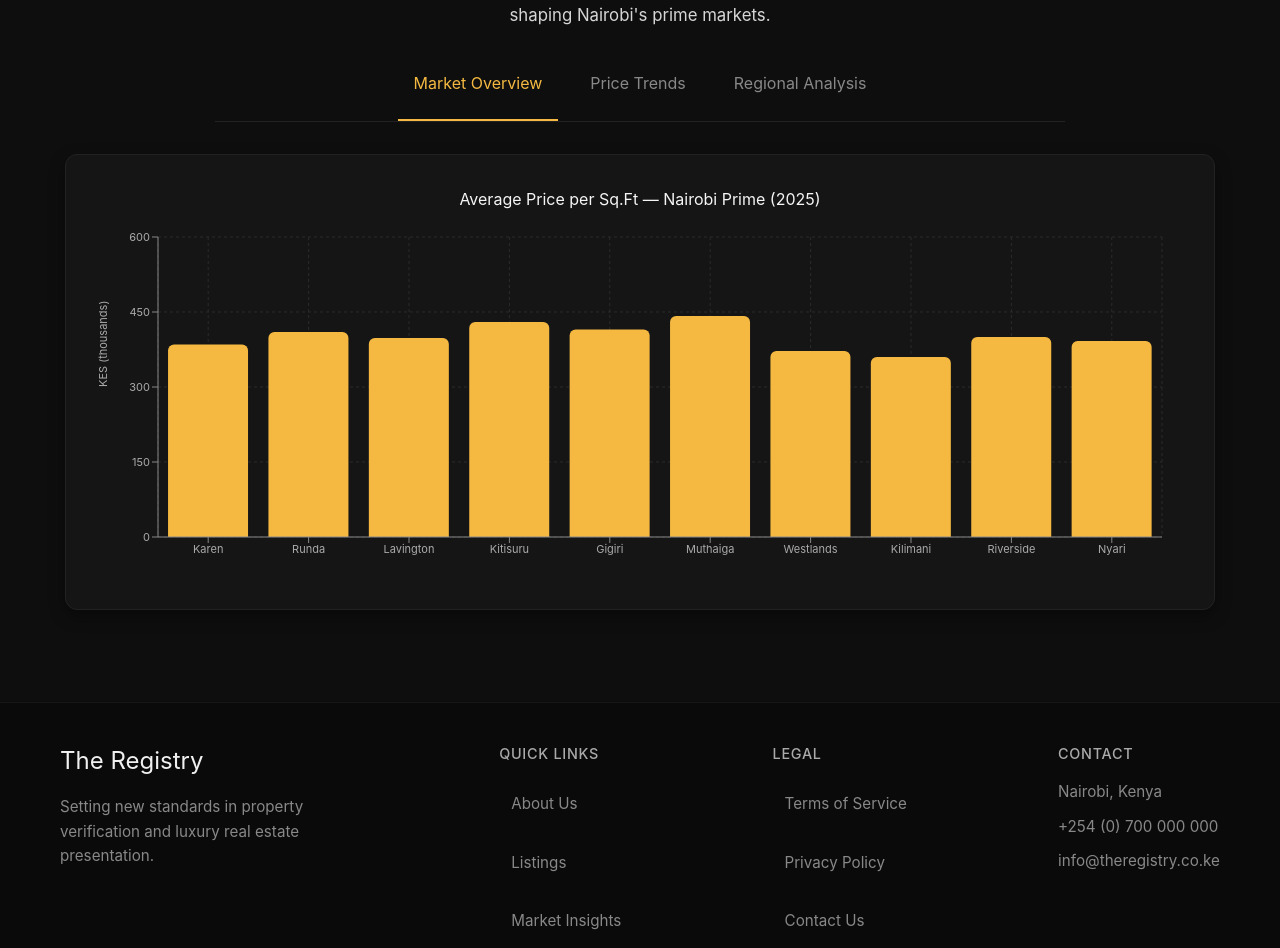
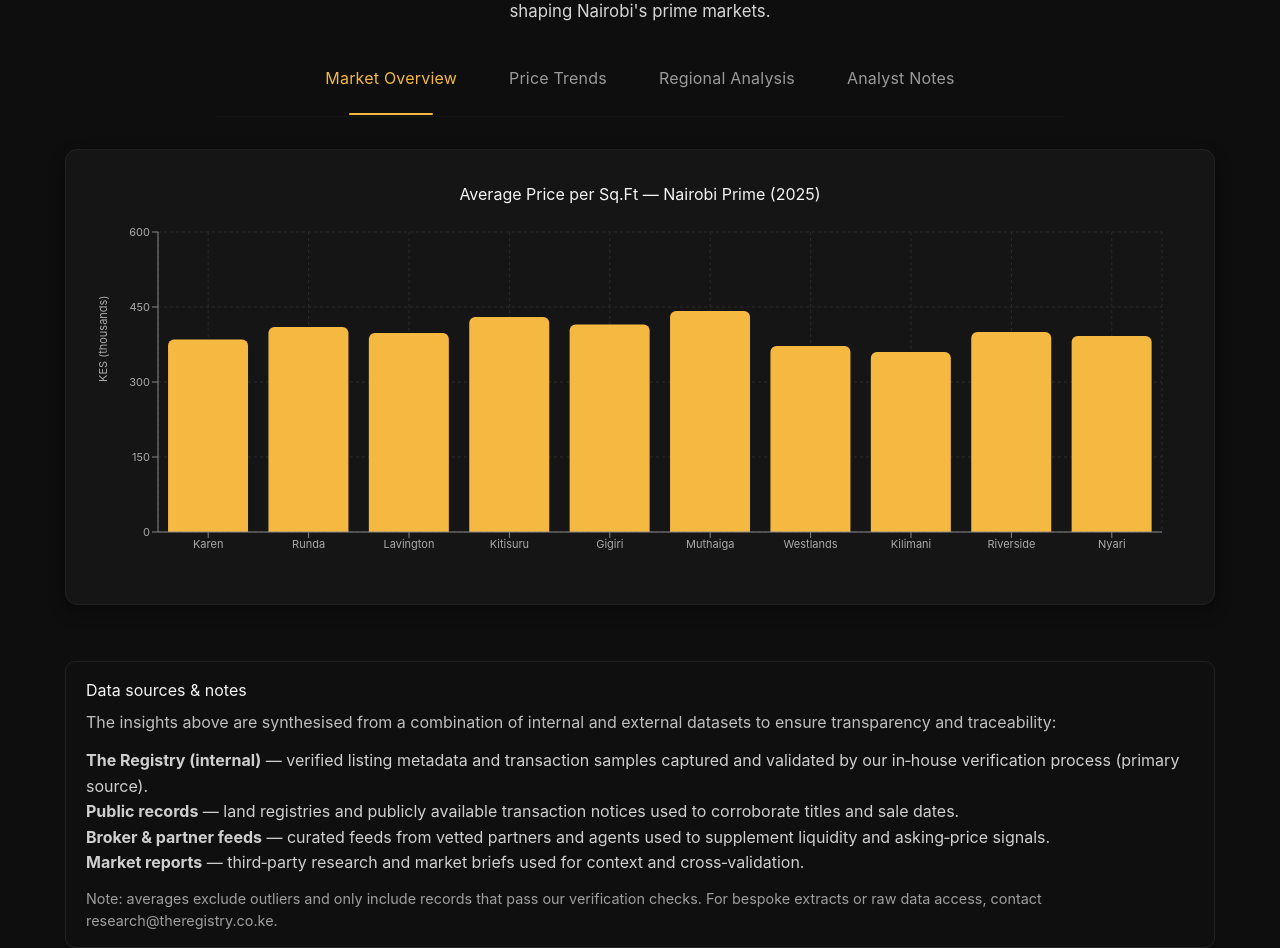
Before and after one commit to RonKG/verity-site, a Next.js app: page /insights in a window 1280 px wide. Shown: the part 290-1238 px from the top of the page. Built offline with nearby package versions, Linux system fonts and the light colour scheme.

Commit message:
style(insights): refine visuals and add analyst/data source presentation

```diff
--- a/pages/insights.js
+++ b/pages/insights.js
@@ -90,10 +90,10 @@ export default function Insights() {
           position: "relative",
         }}>
           <h1 style={{
-            fontSize: "2.4rem",
+            fontSize: "2.2rem",
             fontWeight: "400",
             marginBottom: "0.5rem",
-            background: "linear-gradient(45deg, #f5b942, #c2a675)",
+            background: "linear-gradient(45deg, rgba(245,185,66,0.95), rgba(194,166,117,0.9))",
             WebkitBackgroundClip: "text",
             WebkitTextFillColor: "transparent",
           }}>
@@ -112,13 +112,15 @@ export default function Insights() {
             justifyContent: "center",
             gap: "1rem",
             marginTop: "2rem",
-            borderBottom: "1px solid #222",
+            borderBottom: "1px solid rgba(255,255,255,0.03)",
             paddingBottom: "1rem",
+            alignItems: 'center'
           }}>
             {[
               { id: "market", label: "Market Overview" },
               { id: "trends", label: "Price Trends" },
-              { id: "regions", label: "Regional Analysis" }
+                { id: "regions", label: "Regional Analysis" },
+                { id: "analysis", label: "Analyst Notes" }
             ].map(tab => (
               <button
                 key={tab.id}
@@ -126,23 +128,25 @@ export default function Insights() {
                 style={{
                   background: "transparent",
                   border: "none",
-                  color: activeTab === tab.id ? "#f5b942" : "#888",
-                  padding: "8px 16px",
+                  color: activeTab === tab.id ? "#f5b942" : "#9a9a9a",
+                  padding: "10px 18px",
                   cursor: "pointer",
                   fontSize: "1rem",
                   position: "relative",
-                  transition: "color 0.3s",
+                  transition: "color 0.2s, transform 0.15s",
+                  letterSpacing: '0.2px'
                 }}
               >
                 {tab.label}
                 {activeTab === tab.id && (
                   <div style={{
                     position: "absolute",
-                    bottom: "-1rem",
-                    left: 0,
-                    right: 0,
+                    bottom: "-0.9rem",
+                    left: '25%',
+                    right: '25%',
                     height: "2px",
                     background: "#f5b942",
+                    borderRadius: '2px'
                   }} />
                 )}
               </button>
@@ -235,12 +239,12 @@ export default function Insights() {
             >
               Price Trends & Market Volume
             </h3>
-            <SafeResponsiveContainer height={400}>
+            <SafeResponsiveContainer height={420}>
               <ResponsiveContainer width="100%" height="100%">
                 <AreaChart data={trendData} margin={{ top: 10, right: 30, left: 0, bottom: 0 }}>
                   <defs>
                     <linearGradient id="colorPrice" x1="0" y1="0" x2="0" y2="1">
-                      <stop offset="5%" stopColor="#f5b942" stopOpacity={0.2}/>
+                      <stop offset="5%" stopColor="#f5b942" stopOpacity={0.18}/>
                       <stop offset="95%" stopColor="#f5b942" stopOpacity={0}/>
                     </linearGradient>
                   </defs>
@@ -300,28 +304,30 @@ export default function Insights() {
             {/* Growth Rate Indicators */}
             <div style={{
               display: "flex",
-              justifyContent: "space-around",
+              justifyContent: "flex-start",
+              gap: "1rem",
               marginTop: "2rem",
               flexWrap: "wrap",
-              gap: "1rem",
             }}>
               {trendData.slice(-3).map((data, index) => (
                 <div key={index} style={{
-                  background: "#191919",
-                  padding: "1rem",
+                  background: "linear-gradient(180deg,#151515,#111)",
+                  padding: "0.9rem 1rem",
                   borderRadius: "8px",
-                  minWidth: "200px",
+                  minWidth: "170px",
+                  borderLeft: '3px solid rgba(194,166,117,0.14)'
                 }}>
-                  <div style={{ fontSize: "0.9rem", color: "#888", marginBottom: "0.5rem" }}>
+                  <div style={{ fontSize: "0.85rem", color: "#9a9a9a", marginBottom: "0.4rem" }}>
                     {data.month}
                   </div>
                   <div style={{
-                    fontSize: "1.2rem",
-                    color: data.growth > 0 ? "#4caf50" : data.growth < 0 ? "#f44336" : "#888"
+                    fontSize: "1.15rem",
+                    color: data.growth > 0 ? "#4caf50" : data.growth < 0 ? "#f44336" : "#9a9a9a",
+                    fontWeight: 600
                   }}>
                     {data.growth > 0 ? "+" : ""}{data.growth}%
                   </div>
-                  <div style={{ fontSize: "0.8rem", color: "#666", marginTop: "0.3rem" }}>
+                  <div style={{ fontSize: "0.8rem", color: "#777", marginTop: "0.25rem" }}>
                     Monthly Growth
                   </div>
                 </div>
@@ -489,6 +495,51 @@ export default function Insights() {
           </div>
         )}
 
+        {/* Analyst Notes Tab */}
+        {activeTab === "analysis" && (
+          <div className="card" style={{ width: "95%", maxWidth: "1150px", marginBottom: "2rem" }}>
+            <h3 style={{ textAlign: "center", marginBottom: "1rem", color: "#f5f5f5", fontWeight: "400" }}>Analyst Notes & Actionables</h3>
+
+            {/* Small synthesized dataset for analyst summaries */}
+            <div style={{ display: 'grid', gridTemplateColumns: 'repeat(auto-fit, minmax(240px, 1fr))', gap: '1rem', marginBottom: '1.5rem' }}>
+              {[
+                { title: 'Verification Confidence', value: 'High', note: '85% of recent listings fully verified within 72 hrs' },
+                { title: 'Inventory Velocity', value: 'Moderate', note: 'Average days on market: 62 — premium pockets under 70 days' },
+                { title: 'Liquidity', value: 'Selective', note: 'Liquidity strongest for 1-3 bedroom condos in Westlands & Kilimani' },
+                { title: 'Top Movers', value: 'Runda, Kitisuru', note: 'Consistent demand; buyers preferring larger plots' }
+              ].map((c, i) => (
+                <div key={i} style={{ background: '#171717', padding: '1rem', borderRadius: '8px', border: '1px solid #222' }}>
+                  <div style={{ color: '#c2a675', fontWeight: 600, marginBottom: '0.5rem' }}>{c.title}</div>
+                  <div style={{ fontSize: '1.2rem', color: '#fff', marginBottom: '0.5rem' }}>{c.value}</div>
+                  <div style={{ color: '#aaa', fontSize: '0.9rem' }}>{c.note}</div>
+                </div>
+              ))}
+            </div>
+
+            <div style={{ display: 'grid', gap: '1rem', marginBottom: '1rem' }}>
+              <div style={{ background: '#121212', padding: '1rem', borderRadius: '8px', border: '1px solid #222' }}>
+                <h4 style={{ margin: 0, color: '#f5f5f5' }}>Top 3 Investment Signals</h4>
+                <ol style={{ color: '#cfcfcf', marginTop: '0.5rem' }}>
+                  <li>Priority neighborhoods with sustained price growth and low inventory — consider focused sourcing and verified listings only.</li>
+                  <li>Properties with clear title and verification timestamps close faster; surface verification badges on listings.</li>
+                  <li>Use price-per-sqm bands in marketing to set expectations — show historical trend sparklines where possible.</li>
+                </ol>
+              </div>
+
+              <div style={{ background: '#121212', padding: '1rem', borderRadius: '8px', border: '1px solid #222' }}>
+                <h4 style={{ margin: 0, color: '#f5f5f5' }}>Methodology</h4>
+                <p style={{ color: '#cfcfcf', marginTop: '0.5rem' }}>
+                  Insights combine verified listing metadata, recent transaction samples, and market velocity indicators. All presented averages exclude outliers and only use listings that pass our verification checks.
+                </p>
+              </div>
+            </div>
+
+            <div style={{ color: '#888', fontSize: '0.95rem', textAlign: 'center' }}>
+              These analyst notes are intended as directional guidance. Contact the research team for bespoke data extracts or API access.
+            </div>
+          </div>
+        )}
+
         {/* Common card styling */}
         <style>
           {`
@@ -507,6 +558,31 @@ export default function Insights() {
             }
           `}
         </style>
+
+        {/* Data sources — credibility footer */}
+        <div style={{ width: "95%", maxWidth: "1150px", marginTop: "1.5rem", marginBottom: "4rem" }}>
+          <div style={{
+            background: '#0f0f0f',
+            border: '1px solid #222',
+            borderRadius: '10px',
+            padding: '1rem 1.25rem',
+            color: '#cfcfcf'
+          }}>
+            <h4 style={{ margin: '0 0 0.5rem 0', color: '#f5f5f5' }}>Data sources & notes</h4>
+            <p style={{ margin: 0, color: '#bfbfbf', lineHeight: 1.6 }}>
+              The insights above are synthesised from a combination of internal and external datasets to ensure transparency and traceability:
+            </p>
+            <ul style={{ marginTop: '0.75rem', marginBottom: 0, color: '#cfcfcf', lineHeight: 1.6 }}>
+              <li><strong>The Registry (internal)</strong> — verified listing metadata and transaction samples captured and validated by our in‑house verification process (primary source).</li>
+              <li><strong>Public records</strong> — land registries and publicly available transaction notices used to corroborate titles and sale dates.</li>
+              <li><strong>Broker & partner feeds</strong> — curated feeds from vetted partners and agents used to supplement liquidity and asking‑price signals.</li>
+              <li><strong>Market reports</strong> — third‑party research and market briefs used for context and cross‑validation.</li>
+            </ul>
+            <div style={{ marginTop: '0.75rem', color: '#9f9f9f', fontSize: '0.9rem' }}>
+              Note: averages exclude outliers and only include records that pass our verification checks. For bespoke extracts or raw data access, contact research@theregistry.co.ke.
+            </div>
+          </div>
+        </div>
       </section>
     </Layout>
   );
```
